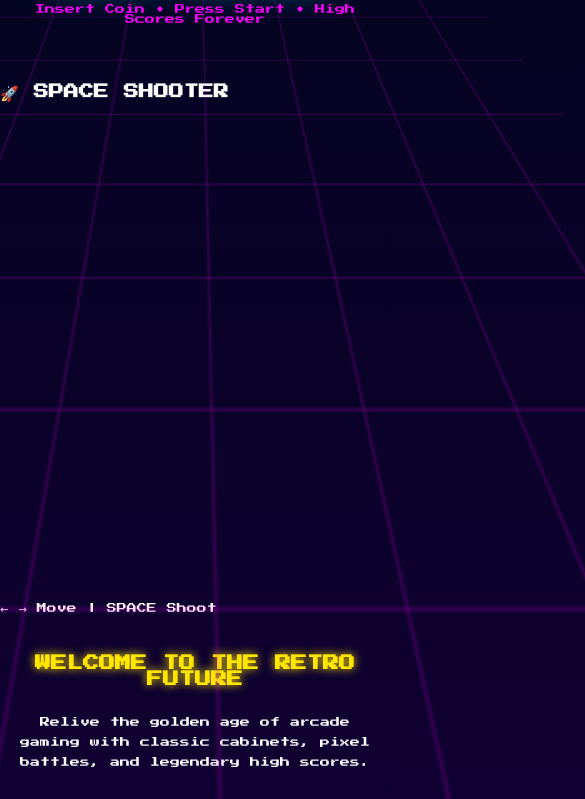
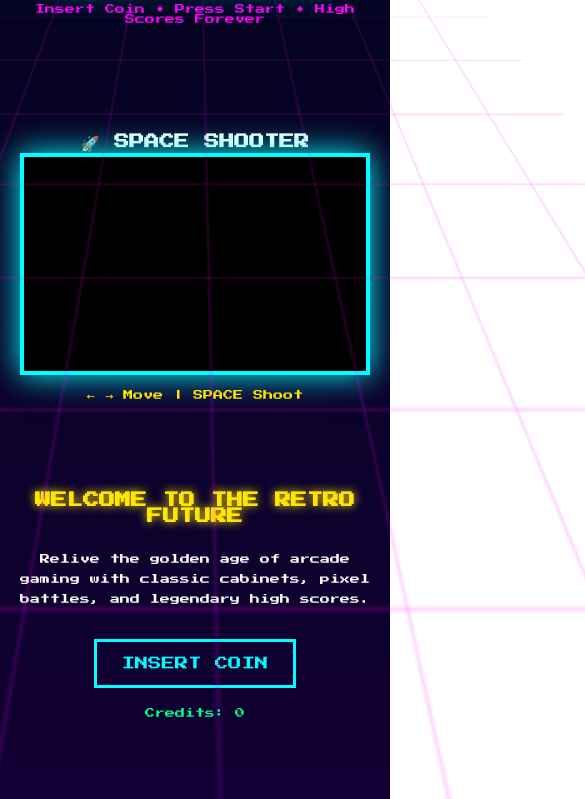
Before and after one commit to TT6AUG/TT6AUG.github.io, a plain HTML site: page index.html in a window 390 px wide. Shown: the part 112-911 px from the top of the page, 585 px wide, since content can reach past the window. Drawn offline with Linux system fonts and the light colour scheme.

Commit message:
Add styles for arcade machine and canvas elements

```diff
--- a/styles.css
+++ b/styles.css
@@ -154,6 +154,23 @@ footer {
         font-size: 1rem;
     }
 
+    .arcade-machine {
+    text-align: center;
+    padding: 50px 20px;
+}
+
+canvas {
+    background: black;
+    border: 4px solid #00ffff;
+    box-shadow: 0 0 30px #00ffff;
+    max-width: 100%;
+}
+
+.controls {
+    margin-top: 15px;
+    color: #ffe600;
+}
+
     body {
         font-size: 10px;
     }
```
